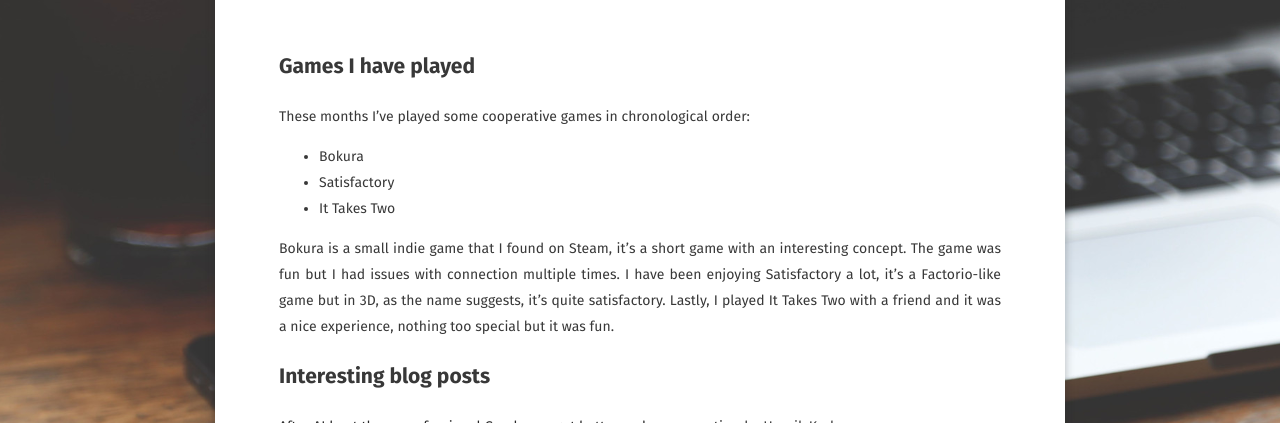
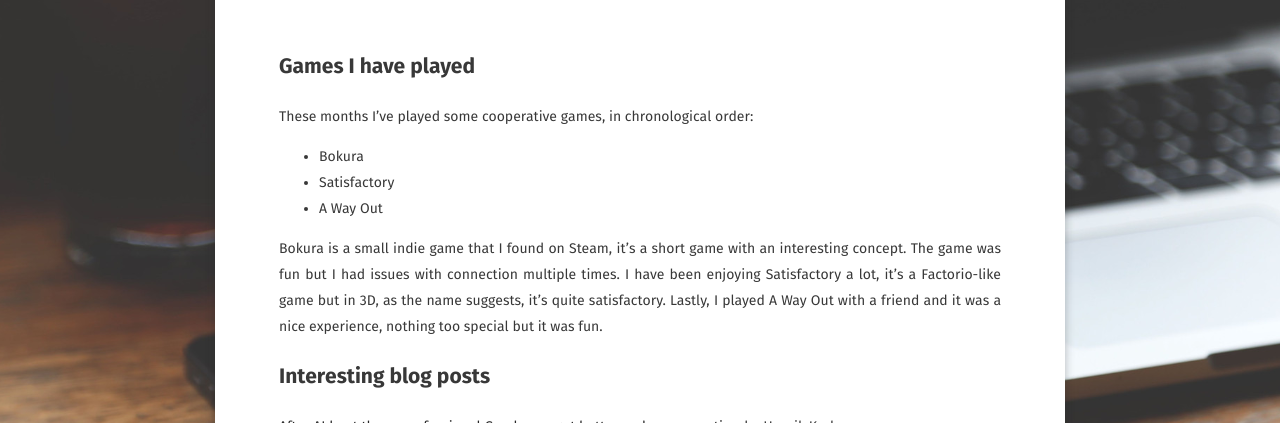
Before and after one commit to FuzzyGrim/blog, a Jekyll site: the page built from _posts/seasons/2024-06-21-spring-2024.md, in a window 1280 px wide. Shown: the part 278-701 px from the top of the page. Built offline with Jekyll 4.4.1, drawn with Linux system fonts in a browser that asks for light colours; some web fonts are replaced.

Commit message:
fix wrong game title

```diff
--- a/_posts/seasons/2024-06-21-spring-2024.md
+++ b/_posts/seasons/2024-06-21-spring-2024.md
@@ -8,13 +8,13 @@ tags: [seasons]
 
 ## Games I have played
 
-These months I've played some cooperative games in chronological order:
+These months I've played some cooperative games, in chronological order:
 
 - Bokura
 - Satisfactory
-- It Takes Two
+- A Way Out
 
-Bokura is a small indie game that I found on Steam, it's a short game with an interesting concept. The game was fun but I had issues with connection multiple times. I have been enjoying Satisfactory a lot, it's a Factorio-like game but in 3D, as the name suggests, it's quite satisfactory. Lastly, I played It Takes Two with a friend and it was a nice experience, nothing too special but it was fun.
+Bokura is a small indie game that I found on Steam, it's a short game with an interesting concept. The game was fun but I had issues with connection multiple times. I have been enjoying Satisfactory a lot, it's a Factorio-like game but in 3D, as the name suggests, it's quite satisfactory. Lastly, I played A Way Out with a friend and it was a nice experience, nothing too special but it was fun.
 
 ## Interesting blog posts
 
```
